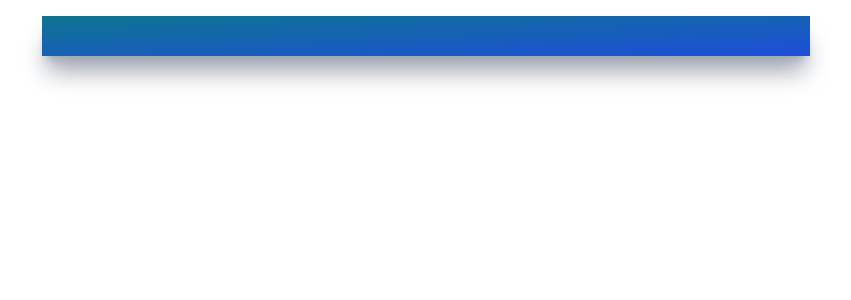
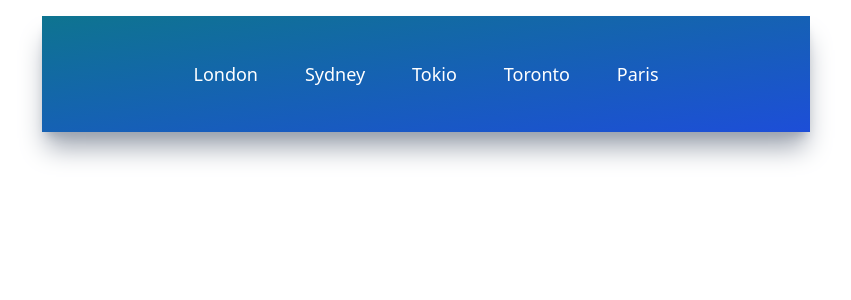
Before and after one commit to Rvp888/React-Weather-App, a React (Create React App) app: page / in a window 1280 px wide. Shown: the top 300 px of the page, without its empty margins (214-1065 px from the left). Built offline with nearby package versions, Linux system fonts and the light colour scheme; the HTML template or start-up script is replaced by a standard one.

Commit message:
modify files

```diff
--- a/src/components/TopButtons.jsx
+++ b/src/components/TopButtons.jsx
@@ -26,11 +26,13 @@
   ]
 
 
-  return (
-    <div>
+  return <div className='flex items-center justify-around my-6'>
+    {cities.map((city) => (
 
-    </div>
-  )
+      <button className='text-white text-lg font-medium'>{city.title}</button>
+
+    ))}
+  </div>
 }
 
 export default TopButtons;
```
